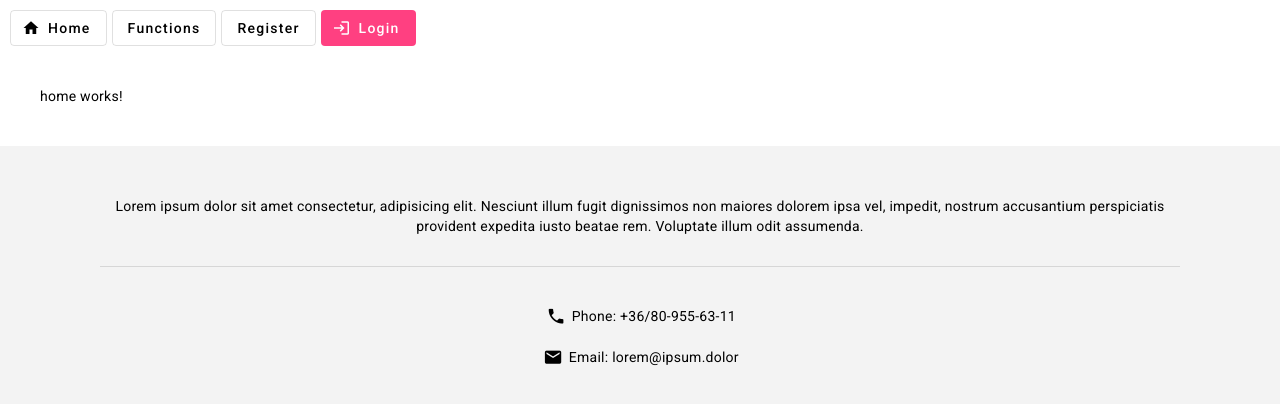
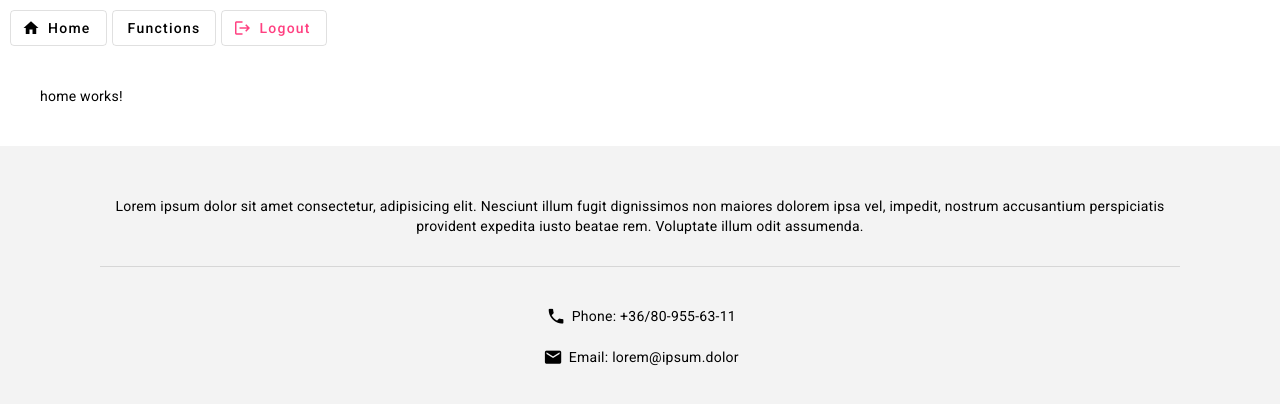
Before and after one commit to siposm/oktatas-frontend-dev, an Angular app in the folder modul-12/myApp/: page /home in a window 1280 px wide. Shown: the top 404 px of the page. Built offline with nearby package versions, Linux system fonts and the light colour scheme; sample sign-in values are in the browser's storage.

Commit message:
logout added

```diff
--- /dev/null
+++ b/modul-12/myApp/src/app/api.service.ts
@@ -0,0 +1,15 @@
+import { Injectable } from '@angular/core';
+
+@Injectable({
+    providedIn: 'root'
+})
+export class ApiService {
+
+    constructor() { }
+
+    public isLoggedIn():boolean {
+        let token = localStorage.getItem('nikprog-practiceapi-token')
+        // TODO check expiration date etc.
+        return token != null
+    }
+}
--- a/modul-12/myApp/src/app/app-routing.module.ts
+++ b/modul-12/myApp/src/app/app-routing.module.ts
@@ -4,6 +4,7 @@ import { HomeComponent } from './home/home.component';
 import { ListSubjectsComponent } from './list-subjects/list-subjects.component';
 import { ListTeachersComponent } from './list-teachers/list-teachers.component';
 import { LoginComponent } from './login/login.component';
+import { LogoutComponent } from './logout/logout.component';
 import { RegisterComponent } from './register/register.component';
 
 const routes: Routes = [
@@ -11,6 +12,7 @@ const routes: Routes = [
   { path: 'teachers', component: ListTeachersComponent },
   { path: 'register', component: RegisterComponent },
   { path: 'login', component: LoginComponent },
+  { path: 'logout', component: LogoutComponent },
   { path: 'home', component: HomeComponent },
   { path: '**', redirectTo: 'home', pathMatch: 'full' }
 ];
--- a/modul-12/myApp/src/app/app.module.ts
+++ b/modul-12/myApp/src/app/app.module.ts
@@ -29,6 +29,7 @@ import { ListSubjectsComponent } from './list-subjects/list-subjects.component';
 import { HomeComponent } from './home/home.component';
 import { RegisterComponent } from './register/register.component';
 import { LoginComponent } from './login/login.component';
+import { LogoutComponent } from './logout/logout.component';
 
 @NgModule({
   declarations: [
@@ -39,7 +40,8 @@ import { LoginComponent } from './login/login.component';
     ListSubjectsComponent,
     HomeComponent,
     RegisterComponent,
-    LoginComponent
+    LoginComponent,
+    LogoutComponent
   ],
   imports: [
     BrowserModule,
--- /dev/null
+++ b/modul-12/myApp/src/app/logout/logout.component.html
@@ -0,0 +1 @@
+<p>logout works!</p>
--- /dev/null
+++ b/modul-12/myApp/src/app/logout/logout.component.ts
@@ -0,0 +1,26 @@
+import { Component, OnInit } from '@angular/core';
+import { Router } from '@angular/router';
+
+@Component({
+  selector: 'app-logout',
+  templateUrl: './logout.component.html',
+  styleUrls: ['./logout.component.scss']
+})
+export class LogoutComponent implements OnInit {
+
+  router:Router
+
+  constructor(router:Router) {
+    this.router = router
+  }
+
+  ngOnInit(): void {
+
+    // reset and delete cookies
+    localStorage.setItem('nikprog-practiceapi-token', '')
+    localStorage.setItem('nikprog-practiceapi-token-expiration', '')
+    localStorage.clear()
+
+    this.router.navigate(['/home'])
+  }
+}
--- a/modul-12/myApp/src/app/navigation/navigation.component.html
+++ b/modul-12/myApp/src/app/navigation/navigation.component.html
@@ -3,16 +3,22 @@
         <mat-icon aria-hidden="false" aria-label="Example home icon" fontIcon="home"></mat-icon>
         Home
     </button>
+
     <button mat-stroked-button [matMenuTriggerFor]="menu">Functions</button>
     <mat-menu #menu="matMenu">
         <button mat-menu-item routerLink="/teachers">List Teachers</button>
         <button mat-menu-item routerLink="/subjects">List Subjects</button>
     </mat-menu>
 
+    <button mat-stroked-button routerLink="/register" *ngIf="!this.api.isLoggedIn()">Register</button>
 
-    <button mat-stroked-button routerLink="/register">Register</button>
-    <button mat-flat-button color="accent" routerLink="/login">
+    <button mat-flat-button color="accent" routerLink="/login" *ngIf="!this.api.isLoggedIn()">
         <mat-icon aria-hidden="false" aria-label="Example home icon" fontIcon="login"></mat-icon>
         Login
     </button>
+
+    <button mat-stroked-button color="accent" [routerLink]="['/logout']" *ngIf="this.api.isLoggedIn()">
+        <mat-icon aria-hidden="false" aria-label="Example home icon">logout</mat-icon>
+        Logout
+    </button>
 </nav>
--- a/modul-12/myApp/src/app/navigation/navigation.component.ts
+++ b/modul-12/myApp/src/app/navigation/navigation.component.ts
@@ -1,4 +1,5 @@
 import { Component } from '@angular/core';
+import { ApiService } from '../api.service';
 
 @Component({
   selector: 'app-navigation',
@@ -7,4 +8,9 @@ import { Component } from '@angular/core';
 })
 export class NavigationComponent {
 
+  api:ApiService
+
+  constructor(api:ApiService) {
+    this.api = api
+  }
 }
```
Also changed, not shown: modul-12/myApp/src/app/logout/logout.component.scss (added), 1 other file (tests, documents, lock files or other folders).
